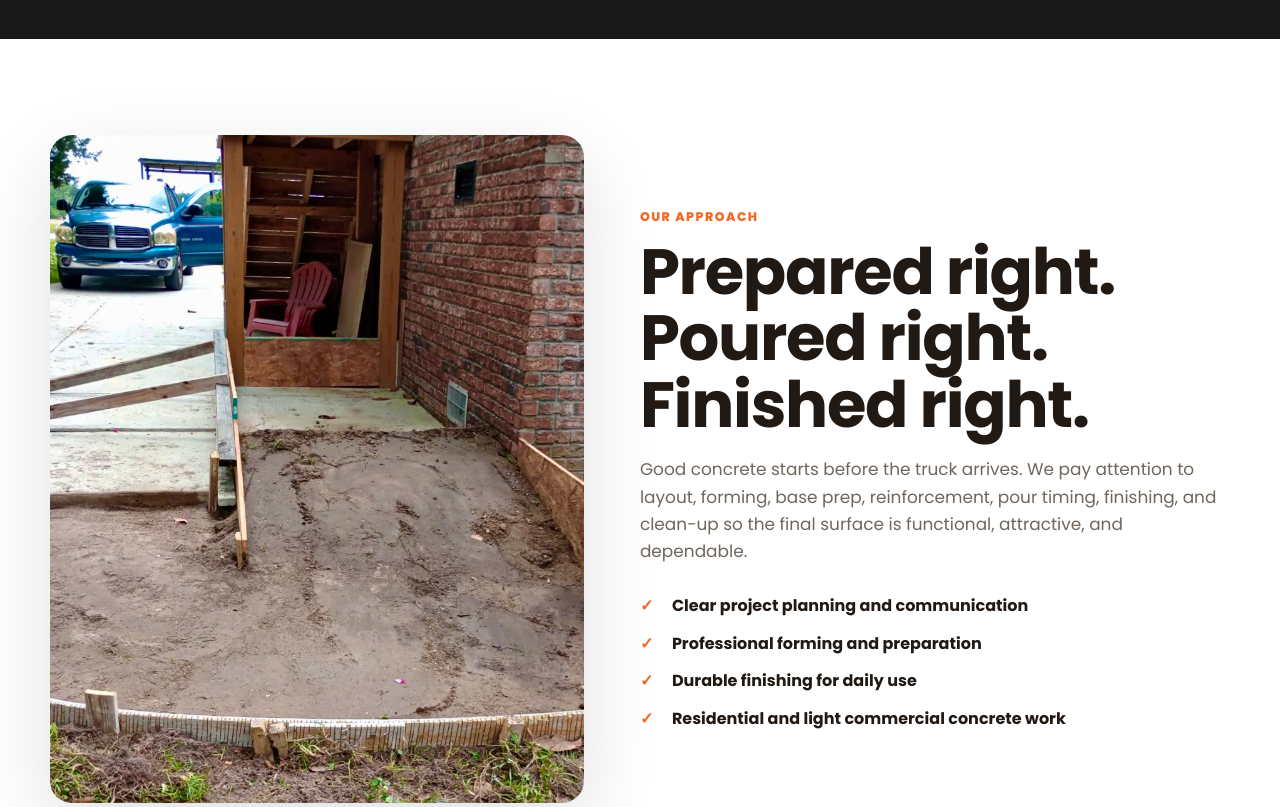
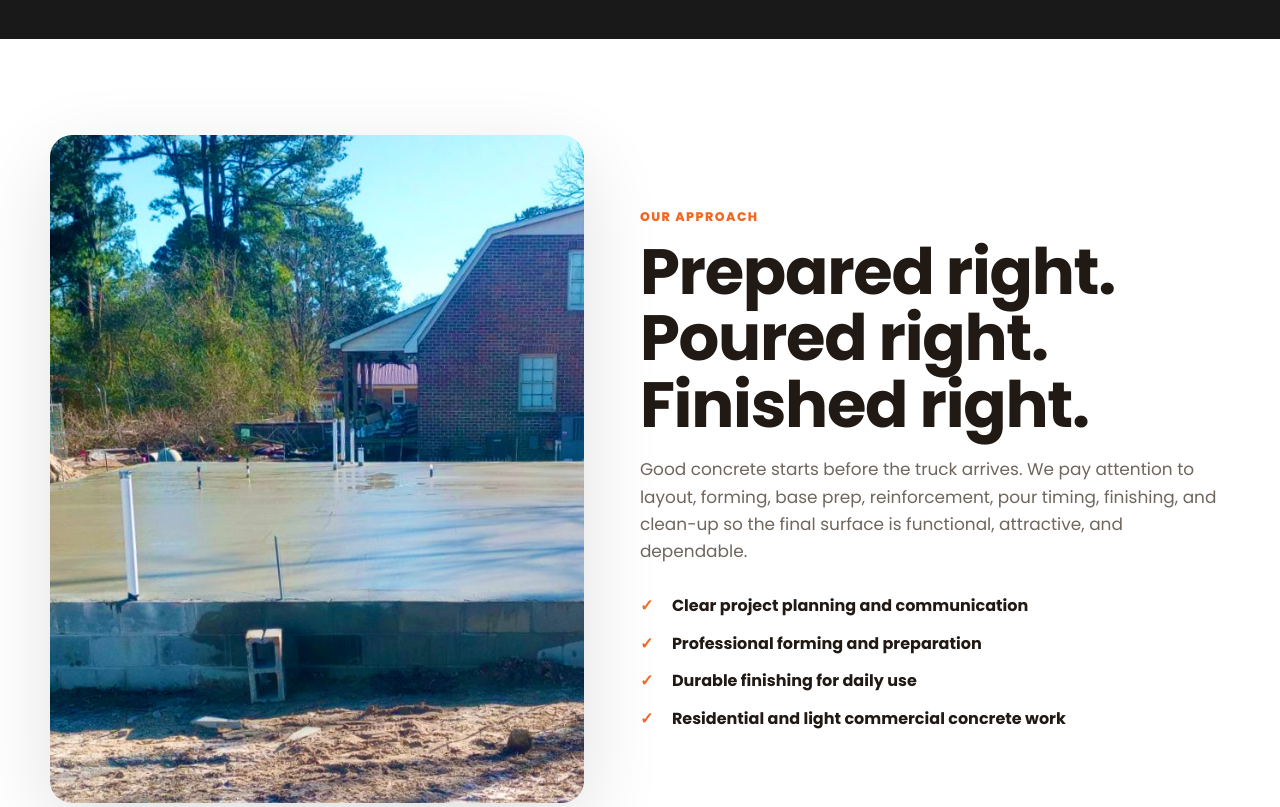
Before and after one commit to pickledchicken/MorenoMix, a plain HTML site: page index.html in a window 1280 px wide. Shown: the part 2500-3307 px from the top of the page. Drawn offline with Linux system fonts and the light colour scheme; a web font is replaced by a local one.

Commit message:
Add files via upload

```diff
--- a/index.html
+++ b/index.html
@@ -126,8 +126,8 @@
 
     <section class="feature section">
       <div class="container feature-grid">
-        <div class="feature-image">
-          <img src="images/image (01).jpg" alt="Concrete finishing work by MorenoMix" loading="lazy">
+        <div class="feature-image feature-slideshow" aria-label="Rotating MorenoMix project photos">
+          <img class="feature-slideshow-image" src="images/image (02).jpg" alt="Rotating MorenoMix concrete project photo" loading="lazy">
         </div>
         <div class="feature-copy">
           <p class="eyebrow">Our Approach</p>
--- a/script.js
+++ b/script.js
@@ -58,6 +58,57 @@
 
 window.addEventListener("resize", updateDesktopHeader);
 updateDesktopHeader();
+
+
+// Fast rotating image for the feature section.
+// Starts at image (02).jpg to avoid the less appealing pre-work image (01).
+const featureSlideshowImage = document.querySelector(".feature-slideshow-image");
+const featureSlideshowImages = [
+  "images/image (02).jpg",
+  "images/image (03).jpg",
+  "images/image (04).jpg",
+  "images/image (05).jpg",
+  "images/image (06).jpg",
+  "images/image (07).jpg",
+  "images/image (08).jpg",
+  "images/image (09).jpg",
+  "images/image (10).jpg",
+  "images/image (11).jpg",
+  "images/image (12).jpg",
+  "images/image (13).jpg",
+  "images/image (14).jpg",
+  "images/image (15).jpg",
+  "images/image (16).jpg",
+  "images/image (17).jpg",
+  "images/image (18).jpg",
+  "images/image (19).jpg",
+  "images/image (20).jpg",
+  "images/image (21).jpg",
+  "images/image 22.jpg",
+  "images/image (23).jpg",
+  "images/image (24).jpg"
+];
+
+if (featureSlideshowImage && featureSlideshowImages.length) {
+  featureSlideshowImages.forEach((src) => {
+    const image = new Image();
+    image.src = src;
+  });
+
+  let featureImageIndex = 0;
+
+  window.setInterval(() => {
+    featureImageIndex = (featureImageIndex + 1) % featureSlideshowImages.length;
+    featureSlideshowImage.classList.add("is-changing");
+
+    window.setTimeout(() => {
+      featureSlideshowImage.src = featureSlideshowImages[featureImageIndex];
+      featureSlideshowImage.alt = `MorenoMix concrete project photo ${featureImageIndex + 2}`;
+      featureSlideshowImage.classList.remove("is-changing");
+    }, 90);
+  }, 500);
+}
+
 
 const lightbox = document.querySelector("#lightbox");
 const lightboxImage = lightbox?.querySelector("img");
--- a/styles.css
+++ b/styles.css
@@ -358,11 +358,25 @@
   align-items: center;
 }
 
+.feature-image {
+  position: relative;
+}
+
 .feature-image img {
+  width: 100%;
   aspect-ratio: 4 / 5;
   object-fit: cover;
   border-radius: var(--radius);
   box-shadow: var(--shadow);
+}
+
+.feature-slideshow-image {
+  transition: opacity .18s ease, transform .18s ease;
+}
+
+.feature-slideshow-image.is-changing {
+  opacity: .35;
+  transform: scale(.995);
 }
 
 .feature-copy p:not(.eyebrow) {
```
Also changed, not shown: 1 other file.
